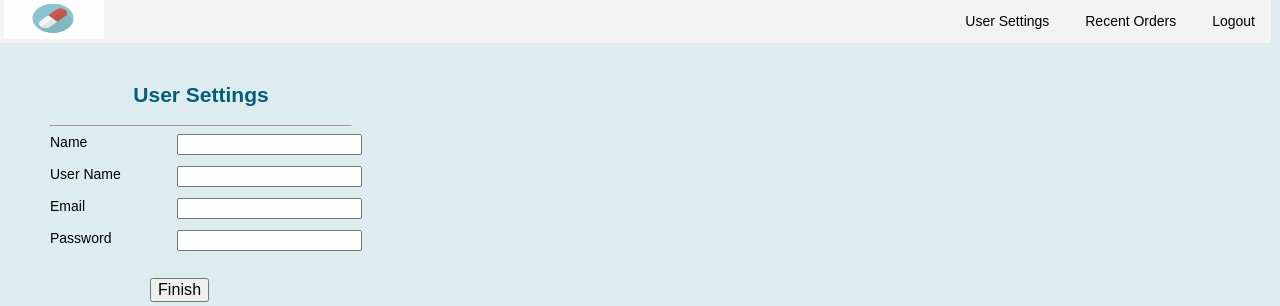
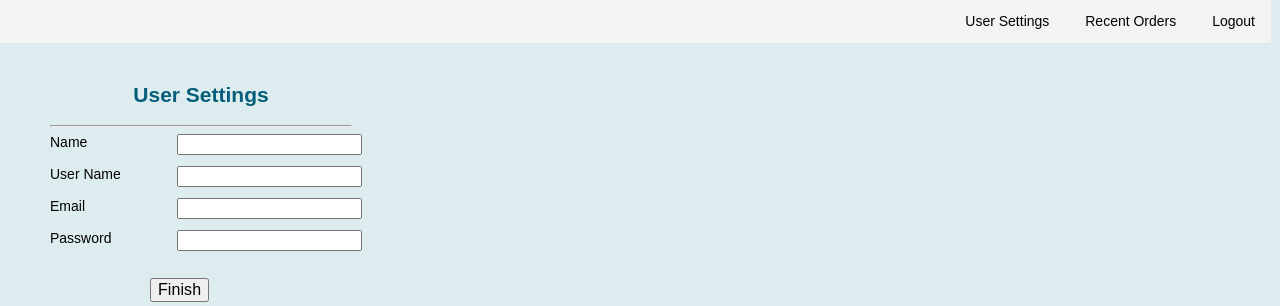
Before and after one commit to jellybeanist/Flask-Heroku-Deploy, a Flask app: template templates/userPage.html in a window 1280 px wide. Shown: the top 306 px of the page. Run offline with Flask 2, Linux system fonts and the light colour scheme; the template is opened without the code that fills it, so the values that code supplies are empty.

Commit message:
Update userPage.html
medicine.png removed

```diff
--- a/templates/userPage.html
+++ b/templates/userPage.html
@@ -92,7 +92,7 @@ li.dropdown {
  <ul style = "margin-left: -20px;margin-bottom: -20px;margin-top: -10px;">
     <li style="border-right-width: 0px;">
       <form  action="/{{user._id}}/" method="GET">
-        <input style="margin-left:15px;height:40px; width:100px; border-right: 15px;"type="image" src="/static/medicine.png" />
+
     </form>
     </li>
 
```
